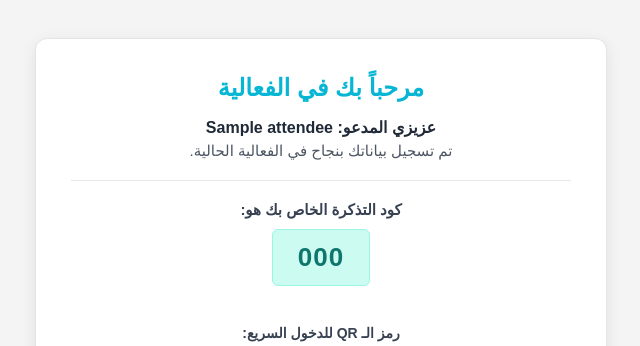
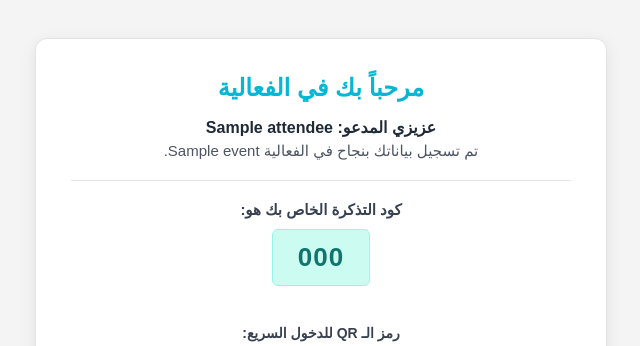
Before and after one commit to ee-s1s/eventhub, a Django app: template app1/templates/ticket_email.html in a window 1280 px wide. Shown: the top 346 px of the page, without its empty margins (319-959 px from the left). Run offline with Django 5.2, Linux system fonts and the light colour scheme; the template is opened without the code that fills it: values that come from a table or form of the project are taken from there, others are empty; tables that the repository leaves empty hold one stand-in row (values such as "Sample post").

Commit message:
feat: initialize database models and define ticket email template

```diff
--- a/app1/models.py
+++ b/app1/models.py
@@ -97,7 +97,7 @@ class Attendee(models.Model):
 
         # قراءة قالب الـ HTML وتحويله إلى نصوص مدعومة للإيميلات
         # تأكد من وضع الملف بداخل المجلد الصحيح: app1/templates/app1/emails/ticket_email.html
-        html_content = render_to_string('app1/emails/ticket_email.html', context)
+        html_content = render_to_string('ticket_email.html', context)
         text_content = strip_tags(html_content)
 
         email_message = EmailMultiAlternatives(
--- a/app1/templates/ticket_email.html
+++ b/app1/templates/ticket_email.html
@@ -13,7 +13,7 @@
 
         <!-- اسم الحاضر والنص بلون داكن ومقروء -->
         <p style="color: #1f2937; font-size: 16px; font-weight: bold; margin-bottom: 5px;">عزيزي المدعو: {{ attendee.name }}</p>
-        <p style="color: #4b5563; font-size: 15px; margin-top: 0;">تم تسجيل بياناتك بنجاح في الفعالية الحالية.</p>
+        <p style="color: #4b5563; font-size: 15px; margin-top: 0;">تم تسجيل بياناتك بنجاح في الفعالية {{event.title}}.</p>
 
         <hr style="border: 0; border-top: 1px solid #e5e7eb; margin: 20px 0;">
 
```
